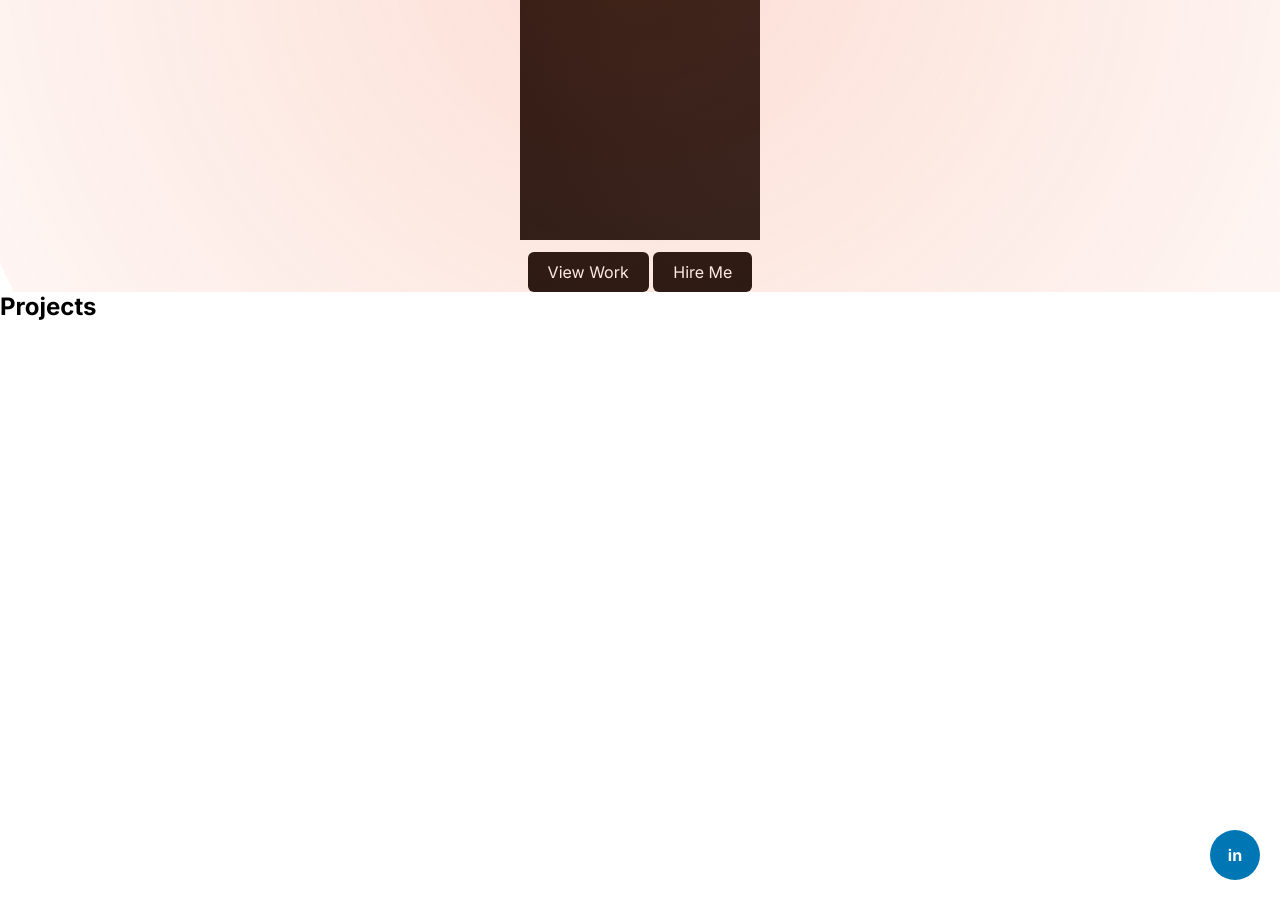
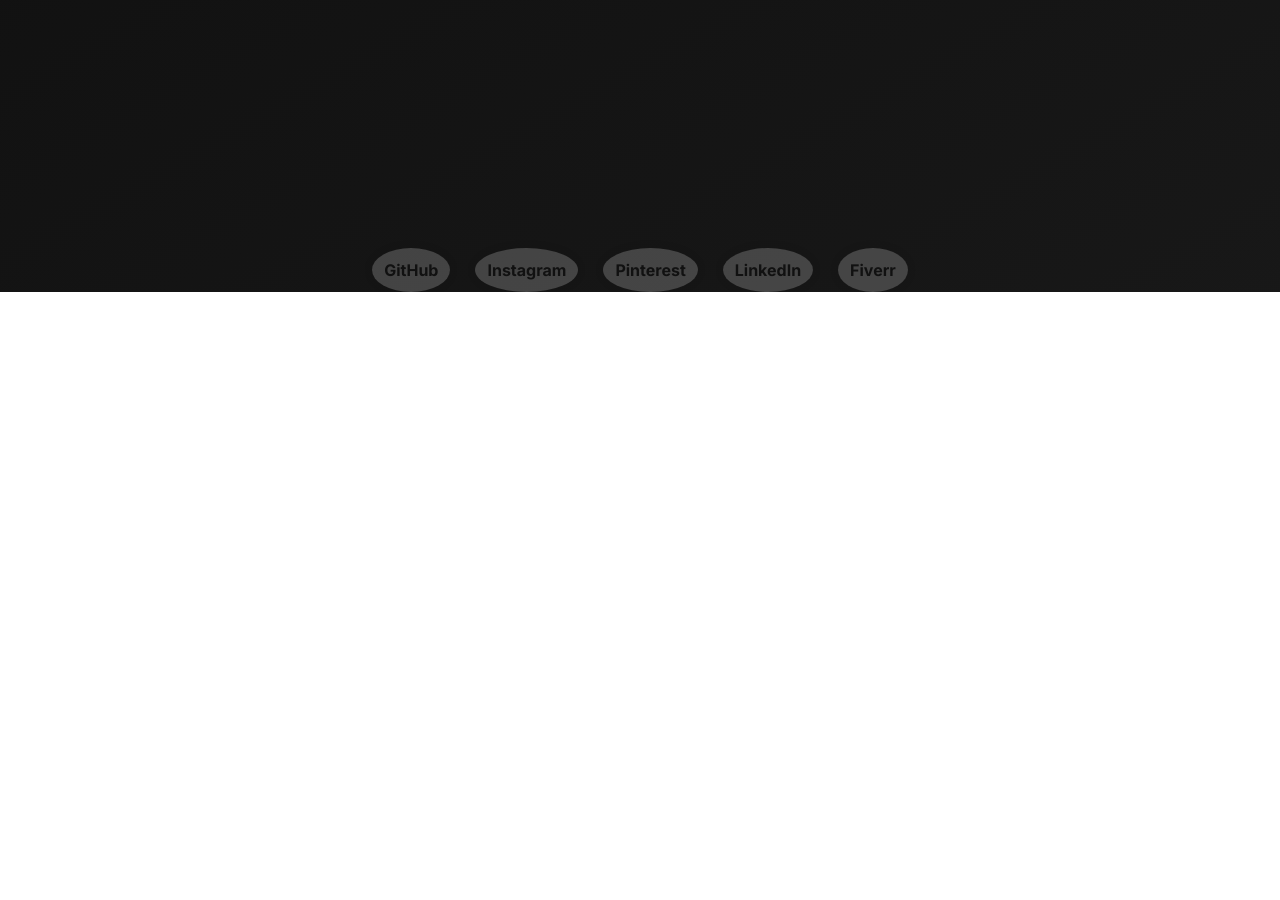
Before and after one commit to ariantechzone-stack/ariantechzone-stack.github.io, a Jekyll site: the page built from index.md, in a window 1280 px wide and 900 px high, scrolled down 428 px. Built offline with Jekyll 4.4.1, drawn with Linux system fonts in a browser that asks for light colours; after the commit the page ends 1159 px from its top, so only the background shows below that; some of the changed text lies outside the part shown.

Commit message:
Update index.md

```diff
--- a/index.md
+++ b/index.md
@@ -1,72 +1,37 @@
 ---
 layout: default
-title: ARIAN DESIGNS
+title: "ARIAN DESIGNS"
 ---
 
 <!-- HERO SECTION -->
+<div class="hero">
+  <!-- Background layer -->
+  <div class="parallax-layer" style="z-index:1;">
+    <img src="{{ '/assets/images/hero-bg.svg' | relative_url }}" alt="Hero Background">
+  </div>
 
-<section class="hero" id="home">
- <div class="hero">
-    <img src="{{ '/assets/images/hero-bg.svg' | relative_url }}" alt="Hero Background" class="parallax-layer" style="z-index:1;">
-    <h1 class="parallax-layer" style="z-index:2;">{{ site.title }}</h1>
-    <p class="parallax-layer" style="z-index:3;">Creative Design & Web Projects</p>
+  <!-- Floating text layers -->
+  <h1 class="parallax-layer" style="z-index:2;">ARIAN DESIGNS</h1>
+  <p class="parallax-layer" style="z-index:3;">Creative Design & Web Projects</p>
+
+  <!-- Social Icons -->
+  <nav class="social-icons">
+    <a href="#" class="github">GitHub</a>
+    <a href="#" class="instagram">Instagram</a>
+    <a href="#" class="pinterest">Pinterest</a>
+    <a href="#" class="linkedin">LinkedIn</a>
+    <a href="#" class="fiverr">Fiverr</a>
+  </nav>
 </div>
 
-  <div class="hero-actions">
-    <a href="#projects" class="btn primary">View Work</a>
-    <a href="https://www.linkedin.com/in/arian-varx-0660b539b" target="_blank" class="btn outline">Hire Me</a>
-  </div>
+<!-- PROJECTS SECTION -->
+<section class="projects">
+  {% for project in site.data.projects %}
+    <div class="project-card">
+      <img src="{{ '/assets/images/' | append: project.image | relative_url }}" alt="{{ project.title }}">
+      <h3>{{ project.title }}</h3>
+      <p>{{ project.description }}</p>
+      <a href="{{ project.link }}" class="btn">View Project</a>
+    </div>
+  {% endfor %}
 </section>
-
-<!-- PROJECTS SECTION -->
-<section id="projects">
-  <h2>Projects</h2>
-  <div class="project-grid">
-    {% for project in site.data.projects %}
-    <div class="project-card" data-tilt data-tilt-max="10" data-tilt-speed="400">
-      <img src="{{ '/assets/images/' | append: project.image }}" alt="{{ project.title }}">
-      <div class="project-info">
-        <h3>{{ project.title }}</h3>
-        <p>{{ project.description }}</p>
-        <span class="project-tag">{{ project.category }}</span>
-      </div>
-    </div>
-    {% endfor %}
-  </div>
-</section>
-
-<!-- ABOUT SECTION -->
-<section id="about">
-  <h2>About Me</h2>
-  <p class="about-text">
-    I’m <strong>Arian</strong>, a detail-focused digital designer specializing in social media visuals, posters, and clean modern layouts.
-  </p>
-</section>
-
-<!-- SOCIALS SECTION -->
-<section class="socials">
-  <a href="https://github.com/ariantechzone-stack" target="_blank" class="social-link github" aria-label="GitHub"><span>GitHub</span></a>
-  <a href="https://instagram.com/_arian.designs_" target="_blank" class="social-link instagram" aria-label="Instagram"><span>Instagram</span></a>
-  <a href="https://pinterest.com/ariantech" target="_blank" class="social-link pinterest" aria-label="Pinterest"><span>Pinterest</span></a>
-  <a href="https://www.fiverr.com/r_kumar101/modern-instagram-posts-and-social-media-graphics" target="_blank" class="social-link fiverr" aria-label="Fiverr"><span>Fiverr</span></a>
-  <a href="https://www.linkedin.com/in/arian-varx-0660b539b" target="_blank" class="social-link linkedin" aria-label="LinkedIn"><span>LinkedIn</span></a>
-</section>
-
-<!-- CONTACT SECTION -->
-<section id="contact">
-  <h2>Contact Me</h2>
-  <form action="https://formspree.io/f/XXXXXX" method="POST" class="contact-form">
-    <input type="text" name="name" placeholder="Your Name" required>
-    <input type="email" name="email" placeholder="Your Email" required>
-    <textarea name="message" placeholder="Your Message" required></textarea>
-    <button type="submit" class="btn primary">Send Message</button>
-  </form>
-</section>
-
-<!-- FOOTER -->
-<footer class="site-footer">
-  <p>© 2026 <strong>ARIAN DESIGNS</strong>. All rights reserved.</p>
-</footer>
-
-<!-- MOBILE FLOAT -->
-<a href="https://www.linkedin.com/in/arian-varx-0660b539b" class="mobile-float" aria-label="LinkedIn" target="_blank">in</a>
```
